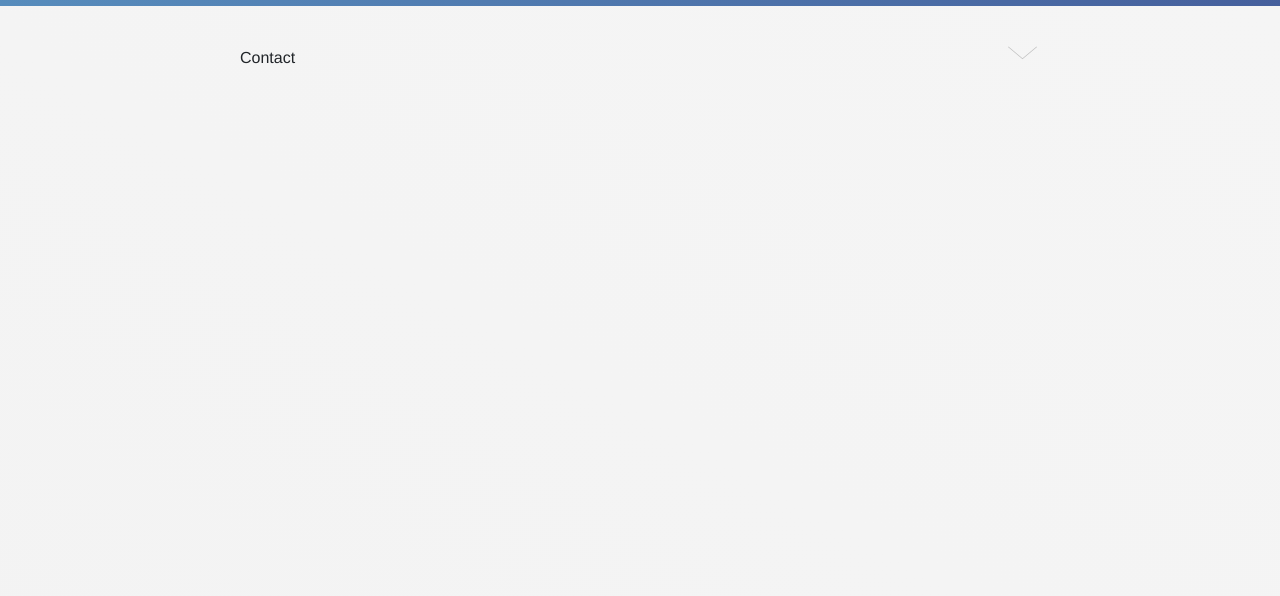
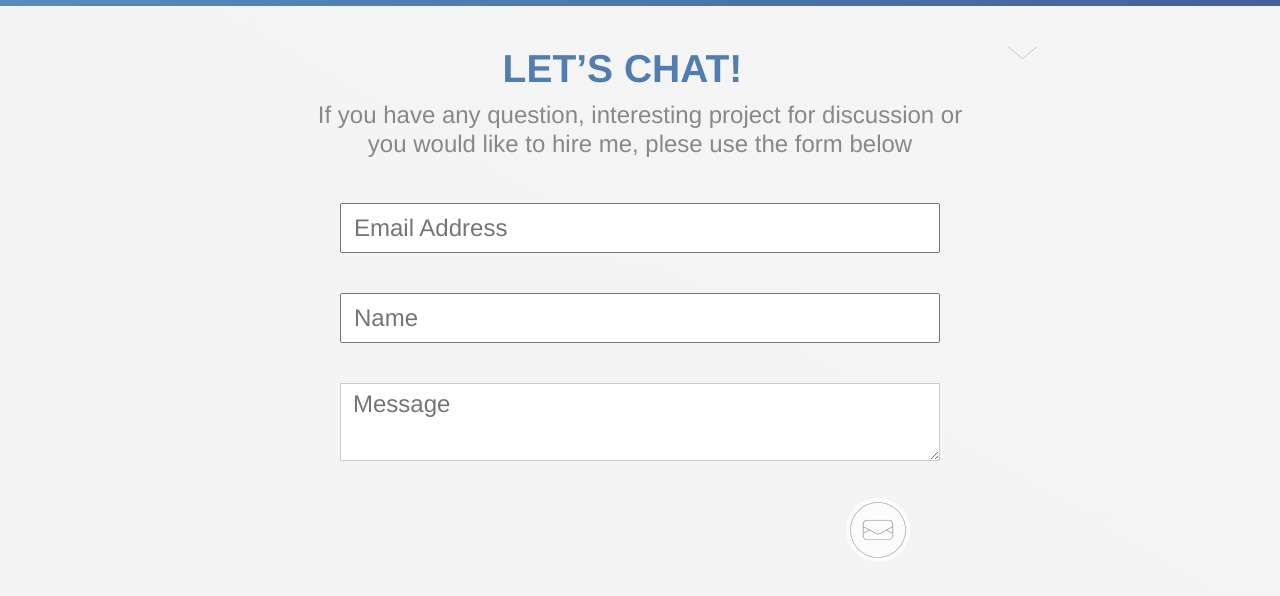
Before and after one commit to redcraft/pangur, a plain HTML site: page index.html in a window 1280 px wide. Both pictures are taken after a click on the element "Contact". Shown: the part 54-650 px from the top of the page. Drawn offline with nearby package versions, Linux system fonts and the light colour scheme.

Commit message:
Contact page finished

```diff
--- a/app.less
+++ b/app.less
@@ -207,6 +207,46 @@ aside {
 	}
 }
 
+#contact-page {
+	h1 {
+		color: #517db2;
+	}
+	form {
+		max-width: 600px;
+		margin: 0 auto 0 auto;
+
+		div {
+			font-size: 64px;
+			color: #888888;
+			float: right;
+			padding-right: 30px;
+			opacity: 0.8;
+			cursor: pointer;
+			transition:opacity .2s ease-out;
+			&:hover {
+				opacity: 1;
+			}
+			span {
+				background-color: #ffffff;
+				border-radius: 50px;
+			}
+		}
+	}
+	input {
+		height: 50px;
+	}
+	textarea {
+		border-color: #CCCCCC;
+	}
+	input, textarea {
+		font-size: 24px;
+		font-weight: lighter;
+		padding-left: 12px;
+		margin: 20px 0 20px 0;
+		width: 100%;
+	}
+}
+
 .quote {
 	font-style: italic;
 	border-left: solid #888888;
--- a/index.html
+++ b/index.html
@@ -111,7 +111,16 @@
     <aside id="contact-page">
         <article >
             <div class="back-button"><span class="pangur-thin-arrow-down"></span></div>
-            Contact
+            <h1>let’s chat!</h1>
+            <h2>If you have any question, interesting project for discussion or<br>
+                you would like to hire me, plese use the form below
+            </h2>
+            <form class="form-horizontal">
+                <input type="email" placeholder="Email Address">
+                <input type="text" placeholder="Name">
+                <textarea placeholder="Message"></textarea>
+                <div><span class="pangur-send"></span></div>
+            </form>
         </article>
     </aside>
 </div>
```
